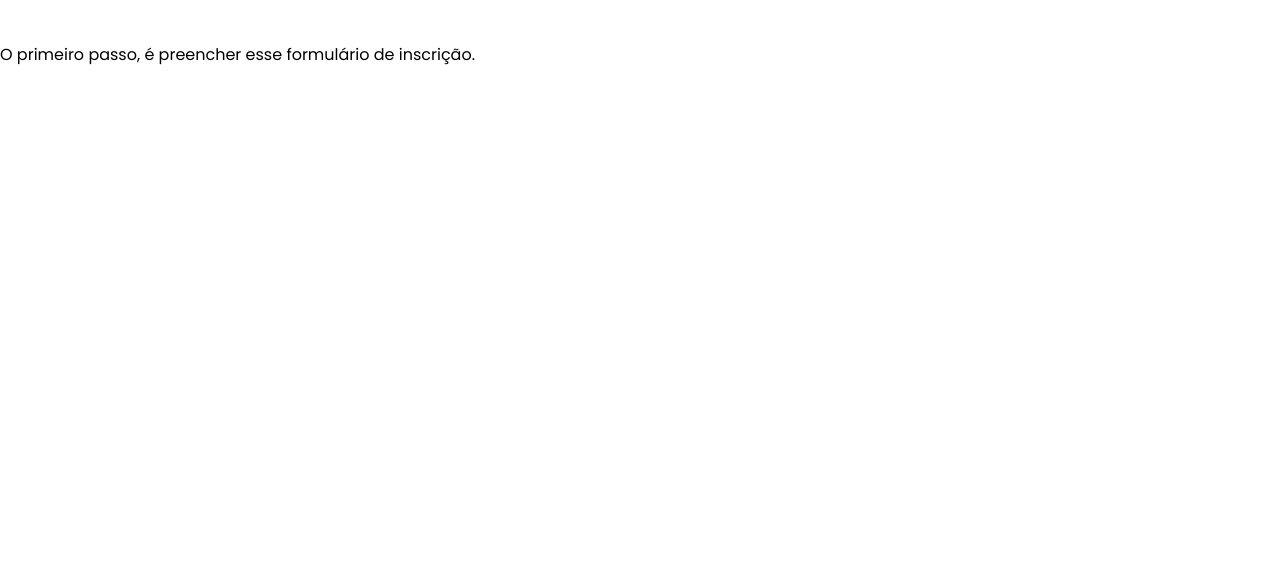
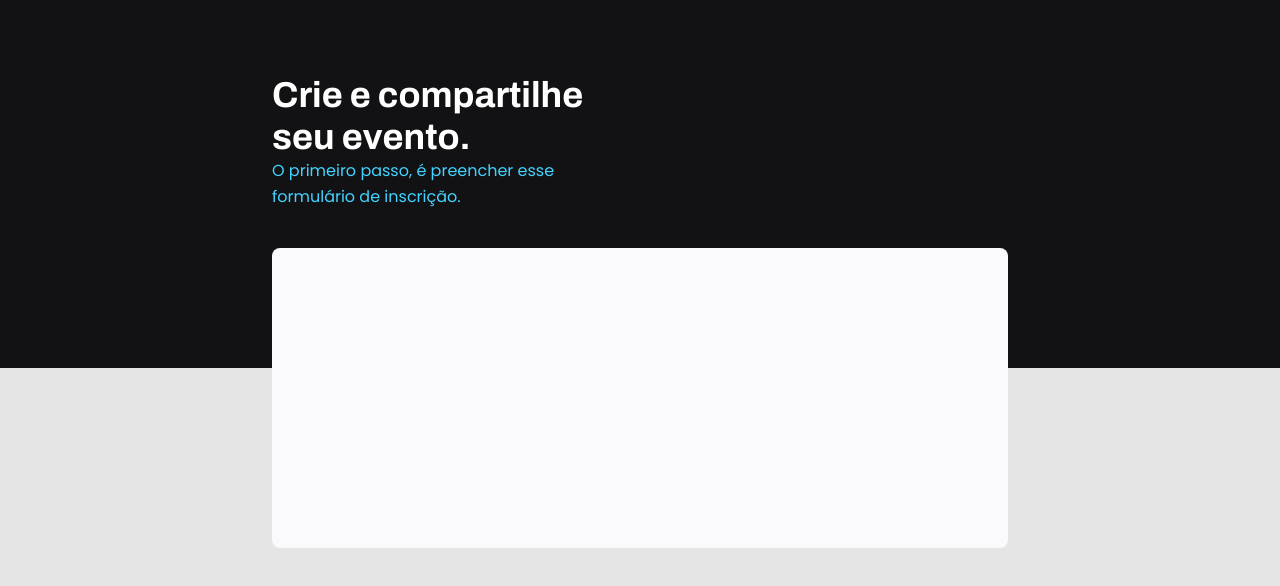
Before and after one commit to jhGomess/stage3_projeto1, a plain HTML site: page index.html in a window 1280 px wide. Drawn offline with Linux system fonts and the light colour scheme.

Commit message:
adicionado uma classe page, adicionado variaveis de cores, adicionado um before antes do conteudo e estilizado com css e colocado estilos css no p e no form.

```diff
--- a/index.html
+++ b/index.html
@@ -16,11 +16,13 @@
     />
   </head>
   <body>
-    <header>
-      <h1>Crie e compartilhe seu evento.</h1>
-      <p>O primeiro passo, é preencher esse formulário de inscrição.</p>
-    </header>
+    <div class="page">
+      <header>
+        <h1>Crie e compartilhe seu evento.</h1>
+        <p>O primeiro passo, é preencher esse formulário de inscrição.</p>
+      </header>
 
-    <form></form>
+      <form></form>
+    </div>
   </body>
 </html>
--- a/style.css
+++ b/style.css
@@ -7,14 +7,43 @@
 
 :root {
   font-size: 62.5%; /* 1rem = 10px */
+
+  --background-body: #e5e5e5;
+  --background-before: #121214;
+  --paragraph: #42d3ff;
+  --background-form: #fafafc;
 }
 
 body {
   font-size: 1.6rem;
   font-family: "Poppins", sans-serif;
+
+  background-color: var(--background-body);
 }
 
-h1 {
+body::before {
+  content: "";
+  width: 100%;
+  height: 36.8rem;
+
+  position: absolute;
+  top: 0;
+  left: 0;
+  z-index: -1;
+  background-color: var(--background-before);
+}
+
+.page {
+  width: 73.6rem;
+  margin-inline: auto;
+}
+
+header {
+  width: 31.9rem;
+  margin-top: 7.4rem;
+}
+
+header h1 {
   font-family: "Archivo", sans-serif;
   font-weight: bold;
 
@@ -22,3 +51,18 @@ h1 {
   line-height: 4.2rem;
   color: white;
 }
+
+header p {
+  font-weight: 400;
+  font-size: 1.6rem;
+  line-height: 2.6rem;
+
+  color: var(--paragraph);
+}
+
+form {
+  margin-top: 3.8rem;
+  background-color: var(--background-form);
+  border-radius: 0.8rem;
+  min-height: 30rem;
+}
```
